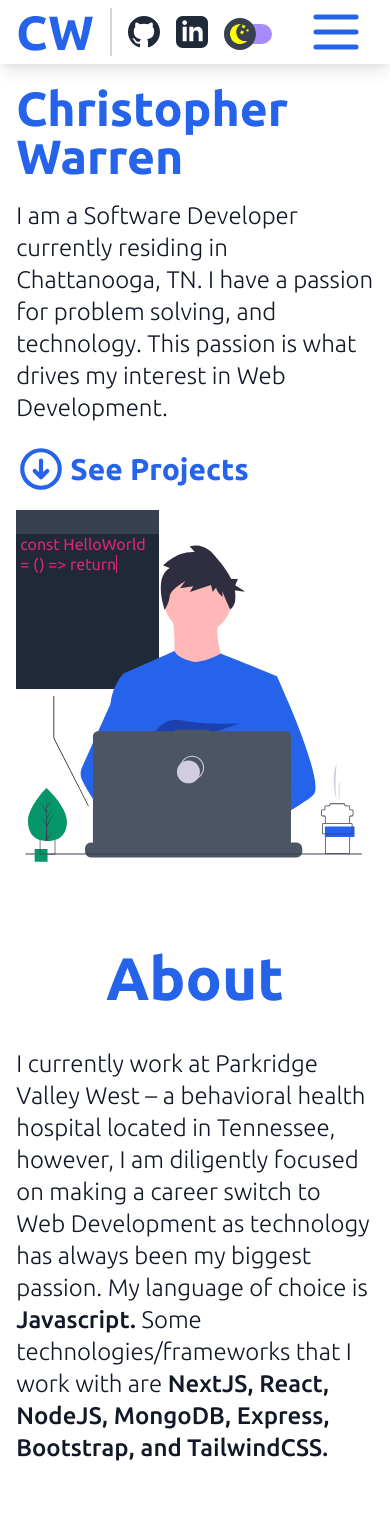
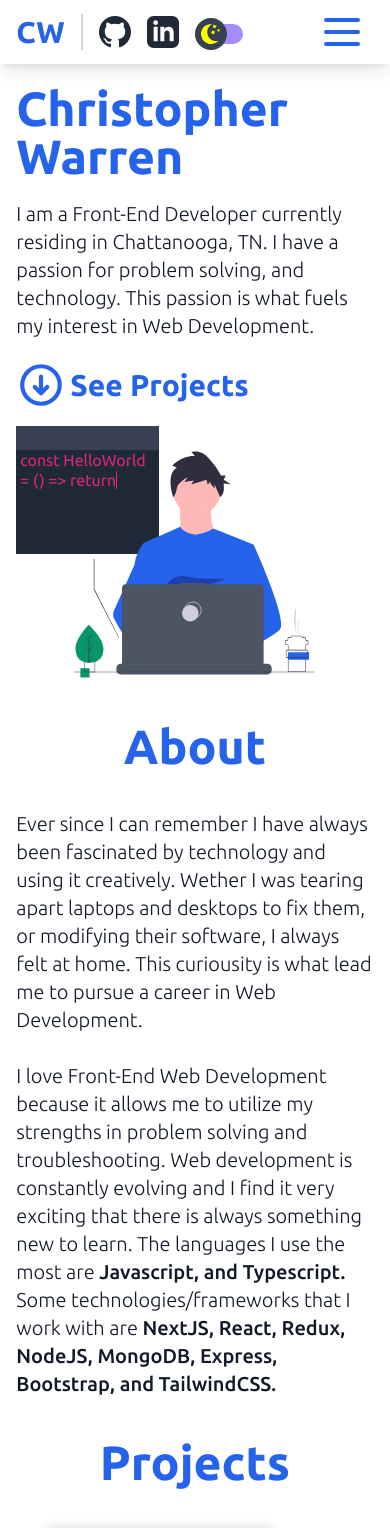
Before and after one commit to Christopher-Warren/portfoliov3, a Next.js app: page / in a window 390 px wide. Shown: the top 1528 px of the page. Built offline with nearby package versions, Linux system fonts and the light colour scheme.

Commit message:
Updated resume/about. Fixed bug on small devices

```diff
--- a/components/NavItems.js
+++ b/components/NavItems.js
@@ -37,7 +37,7 @@ const NavItems = ({ activeLink }) => {
             darkMode ? "border-gray-700" : "border-gray-300"
           } `}
         >
-          <h1 className={`text-5xl font-black ${textblue}`}>CW</h1>
+          <h1 className={`text-3xl sm:text-5xl font-black ${textblue}`}>CW</h1>
         </li>
         <button>
           <li className="pl-4 pr-4">
--- a/components/NavModal.js
+++ b/components/NavModal.js
@@ -41,13 +41,12 @@ export default function NavModal({ activeLink }) {
   return (
     <div className="flex w-full lg:hidden justify-end items-center z-50">
       <ul className=" text-blue-600">
-        <li onClick={handleNavModal} className="text-center px-2">
+        <li onClick={handleNavModal} className="text-center px-2 w-16">
           <svg
             xmlns="http://www.w3.org/2000/svg"
             fill="none"
             viewBox="0 0 24 24"
             stroke="currentColor"
-            width="60px"
           >
             <path
               strokeLinecap="round"
--- a/components/sections/About.js
+++ b/components/sections/About.js
@@ -12,25 +12,33 @@ const About = () => {
           <div className="relative ">
             {/* <img className="absolute test-2" src="/about.svg" /> */}
             <h1
-              className={`text-blue-600 text-6xl lg:text-7xl font-bold mb-10 lg:my-10 text-center`}
+              className={`text-blue-600 text-5xl lg:text-7xl font-bold mb-10 lg:my-10 text-center`}
             >
               About
             </h1>
           </div>
 
           <p
-            className={`text-2xl lg:text-3xl font-light max-w-6xl mx-auto lg:leading-snug ${
+            className={`text-xl lg:text-3xl font-light max-w-6xl mx-auto lg:leading-snug ${
               darkMode ? "text-white" : "text-gray-900"
             }`}
           >
-            I currently work at Parkridge Valley West – a behavioral health
-            hospital located in Tennessee, however, I am diligently focused on
-            making a career switch to Web Development as technology has always
-            been my biggest passion. My language of choice is{" "}
-            <bold className="font-medium">Javascript.</bold> Some
-            technologies/frameworks that I work with are{" "}
+            Ever since I can remember I have always been fascinated by
+            technology and using it creatively. Wether I was tearing apart
+            laptops and desktops to fix them, or modifying their software, I
+            always felt at home. This curiousity is what lead me to pursue a
+            career in Web Development.
+            <br />
+            <br /> I love Front-End Web Development because it allows me to
+            utilize my strengths in problem solving and troubleshooting. Web
+            development is constantly evolving and I find it very exciting that
+            there is always something new to learn. The languages I use the most
+            are <bold className="font-medium">
+              Javascript, and Typescript.
+            </bold>{" "}
+            Some technologies/frameworks that I work with are{" "}
             <bold className="font-medium">
-              NextJS, React, NodeJS, MongoDB, Express, Bootstrap, and
+              NextJS, React, Redux, NodeJS, MongoDB, Express, Bootstrap, and
               TailwindCSS.
             </bold>{" "}
           </p>
--- a/components/sections/Hero.js
+++ b/components/sections/Hero.js
@@ -59,7 +59,7 @@ const Hero = () => {
   return (
     <section
       id="home"
-      className="lg:h-full h-screen flex flex-col lg:flex-row lg:items-center lg:justify-between lg:w-4/5 w-11/12 mx-auto"
+      className="lg:h-full flex flex-col lg:flex-row lg:items-center lg:justify-between lg:w-4/5 w-11/12 mx-auto"
     >
       <article className="lg:w-1/2 mb-4 md:mb-8 lg:mb-56">
         <h1 className="text-blue-600 text-5xl font-bold my-5 lg:my-10 lg:text-7xl">
@@ -68,13 +68,13 @@ const Hero = () => {
         </h1>
 
         <p
-          className={`text-2xl lg:text-3xl font-light lg:leading-snug lg:w-10/12 ${
+          className={`text-xl lg:text-3xl font-light lg:leading-snug lg:w-10/12 ${
             darkMode ? "text-white" : "text-gray-900"
           }`}
         >
-          I am a Software Developer currently residing in Chattanooga, TN. I
+          I am a Front-End Developer currently residing in Chattanooga, TN. I
           have a passion for problem solving, and technology. This passion is
-          what drives my interest in Web Development.
+          what fuels my interest in Web Development.
         </p>
         <button
           className="hero-button flex max-w-max items-center text-3xl lg:text-5xl font-semibold text-blue-600  mt-5 lg:mt-10 cursor-pointer "
@@ -105,7 +105,7 @@ const Hero = () => {
           <p>See Projects</p>
         </button>
       </article>
-      <div className="flex relative min-h-0 lg:h-4/5  z-10">
+      <div className="flex relative h-64 lg:h-4/5 z-10 ">
         <div className=" bg-gray-800 absolute w-2/5 h-3/6 text-pink-600">
           <div className="bg-gray-700 h-6 md:h-8"></div>
           <h2 className="px-1 md:pt-2 md:px-2 md:text-2xl leading-5"></h2>
--- a/components/sections/Projects.js
+++ b/components/sections/Projects.js
@@ -39,7 +39,7 @@ const Projects = () => {
       id: 1,
       name: "Dev-Apparel",
       about:
-        "Dev-Apparel is a Fullstack E-commerce App, built using - NextJS, MongoDB, React, Stripe, and Bootstrap. Dev-Apparel uses CRUD operations to populate the storefront with items stored in a Mongo database. It features a filtering option to filter store items based on various types. It also features dynamically rendered pages for each item in the database.",
+        "Dev-Apparel is a Fullstack E-commerce App, built using - NextJS, MongoDB, React, Stripe, and Bootstrap. Dev-Apparel uses CRUD operations to populate the storefront with items stored in a Mongo database.",
       imageURL: "/images/dev-apparel.png",
       liveURL: "https://dev-apparel.vercel.app/",
       sourceURL: "https://github.com/Christopher-Warren/dev-apparel",
@@ -183,12 +183,12 @@ const Projects = () => {
               className=" mx-auto lg:h-2/5  rounded-md object-contain object-top shadow-a-xl"
               src={selectedProject && selectedProject.imageURL}
             ></img>
-            <div className="fit mx-auto lg:w-4/6">
+            <div className="mx-auto lg:w-4/6">
               <div className="">
-                <h1 className="justify-self-start text-blue-600 text-5xl lg:text-5xl font-bold text-center my-5">
+                <h1 className="justify-self-start text-blue-600 text-3xl lg:text-5xl font-bold text-center my-2">
                   {selectedProject && selectedProject.name}
                 </h1>
-                <p className="text-lg leading-tight md:text-3xl font-light">
+                <p className=" leading-tight md:text-3xl font-light">
                   {selectedProject && selectedProject.about}
                 </p>
               </div>
@@ -235,10 +235,10 @@ const Projects = () => {
   return (
     <section className="lg:w-4/5 w-11/12 mx-auto h-full mt-10">
       {/* pt-16 offsets the navbar height */}
-      <div className="pt-16">
+      <div className="">
         <article className="relative">
           <div className="" id="projects">
-            <h1 className=" text-blue-600 text-6xl lg:text-7xl font-bold lg:mb-28 mb-16  text-center">
+            <h1 className=" text-blue-600 text-5xl lg:text-7xl font-bold lg:mb-28 mb-16  text-center">
               Projects
             </h1>
           </div>
```
Also changed, not shown: 2 other files (tests, documents, lock files or other folders).
